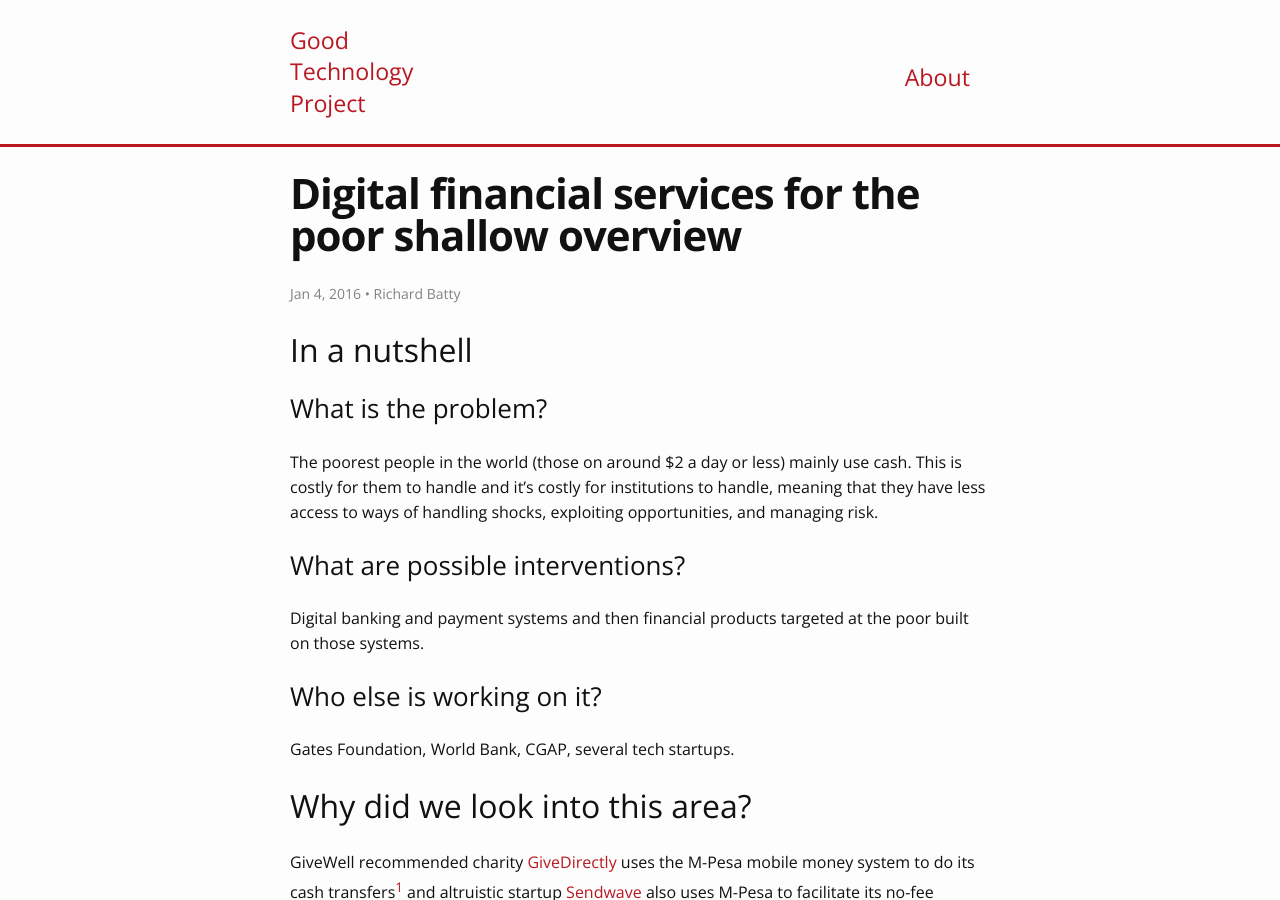
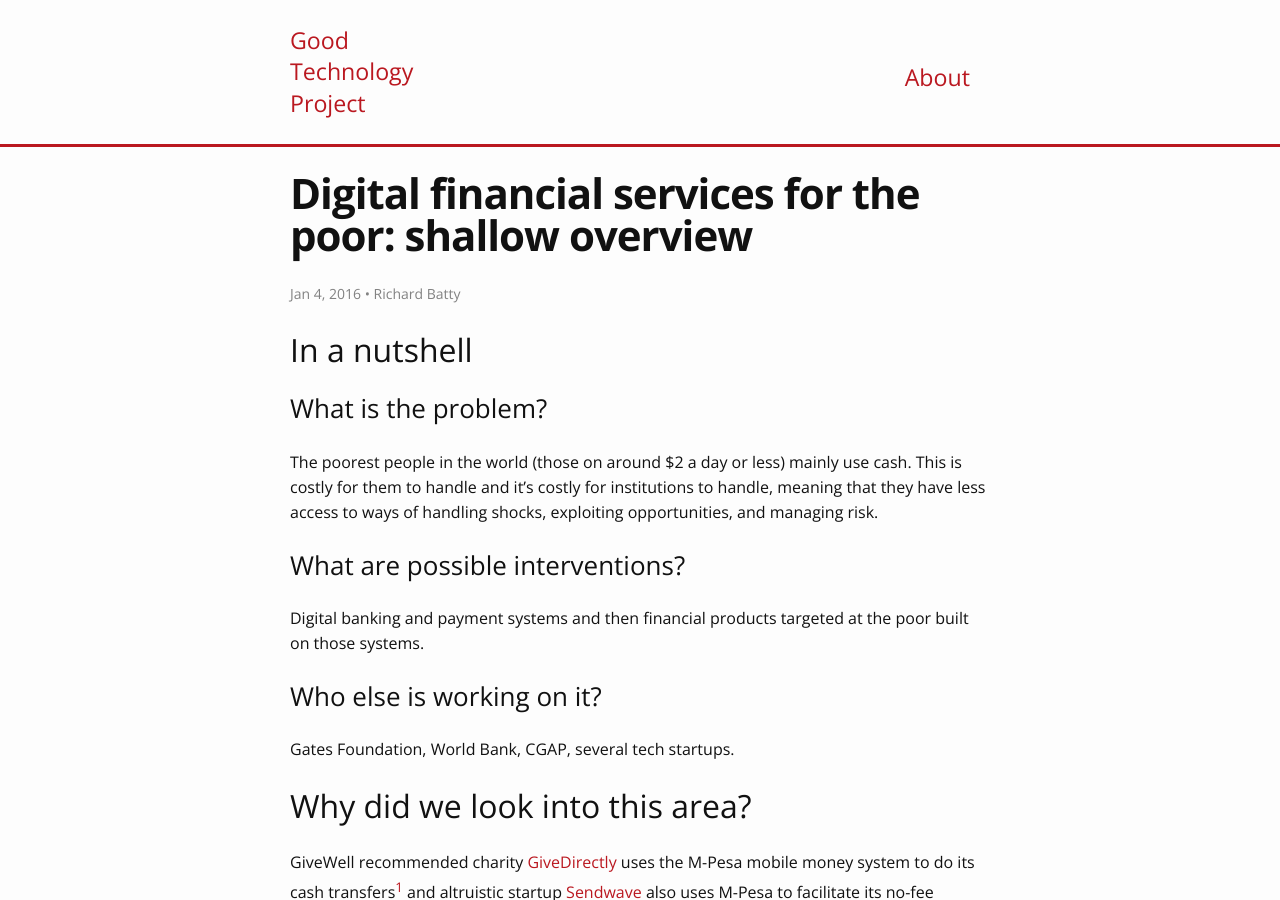
Before and after one commit to richardbatty/good-technology-project, a Jekyll site: the page built from _posts/2016-01-04-digital-financial-services-for-the-poor-shallow-overview.md, in a window 1280 px wide and 900 px high. Built offline with Jekyll 4.4.1, drawn with Linux system fonts in a browser that asks for light colours; comment, search, counter and statistics services are not loaded.

```diff
--- a/_posts/2016-01-04-digital-financial-services-for-the-poor-shallow-overview.md
+++ b/_posts/2016-01-04-digital-financial-services-for-the-poor-shallow-overview.md
@@ -1,6 +1,6 @@
 ---
 layout: post
-title:  "Digital financial services for the poor shallow overview"
+title:  "Digital financial services for the poor: shallow overview"
 date:   2016-01-04 20:34:00
 author: Richard Batty
 categories:
```
